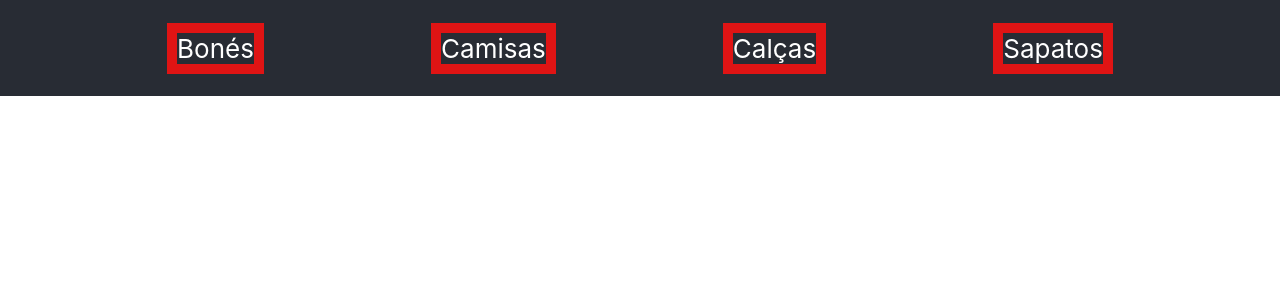
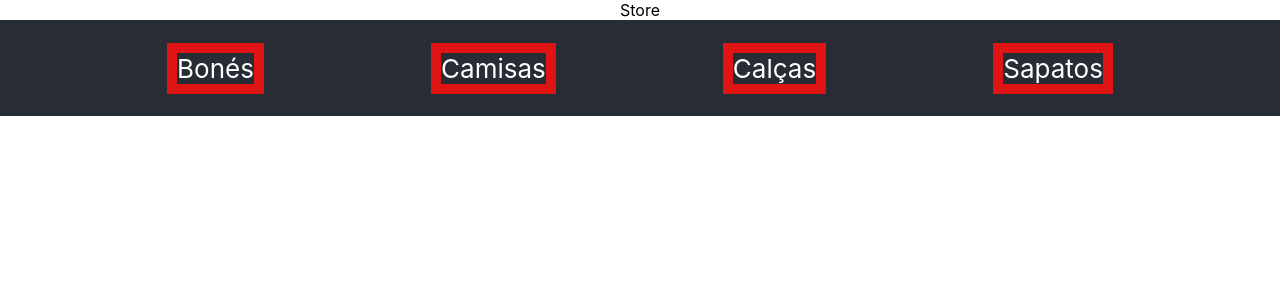
Before and after one commit to CaioMonsorez/ecommerce_IBMR, a React (Create React App) app: page /store in a window 1280 px wide. Shown: the top 300 px of the page. Built offline with nearby package versions, Linux system fonts and the light colour scheme.

Commit message:
incluindo rotas

```diff
--- a/package.json
+++ b/package.json
@@ -8,6 +8,7 @@
     "@testing-library/user-event": "^13.5.0",
     "react": "^18.2.0",
     "react-dom": "^18.2.0",
+    "react-router-dom": "^5.3.4",
     "react-scripts": "5.0.1",
     "web-vitals": "^2.1.4"
   },
--- a/src/App.js
+++ b/src/App.js
@@ -1,8 +1,10 @@
 import './App.css';
+import { Content } from './Content';
 
 function App() {
   return (
     <div className="App">
+      <Content />
       <header className="App-header">
       <div className='elementH'>
 Bonés
--- /dev/null
+++ b/src/Content.jsx
@@ -0,0 +1,12 @@
+import React from "react";
+import { Switch, Route } from 'react-router-dom/';
+import Store from "./pages/Store";
+
+export const Content = () => {
+  return (
+    <Switch>
+      <Route exact path ='/store' component={Store}/>
+    </Switch>
+
+  )
+}
--- a/src/index.js
+++ b/src/index.js
@@ -2,10 +2,15 @@ import React from 'react';
 import ReactDOM from 'react-dom/client';
 import './index.css';
 import App from './App';
+import {BrowserRouter} from 'react-router-dom'
+
+
 
 const root = ReactDOM.createRoot(document.getElementById('root'));
 root.render(
   <React.StrictMode>
+    <BrowserRouter>
     <App />
+    </BrowserRouter>
   </React.StrictMode>
 );
--- /dev/null
+++ b/src/pages/Store.jsx
@@ -0,0 +1,9 @@
+import React from 'react'
+
+const Store = () => {
+  return (
+    <div>Store</div>
+  )
+}
+
+export default Store
```
Also changed, not shown: 1 other file (tests, documents, lock files or other folders).
